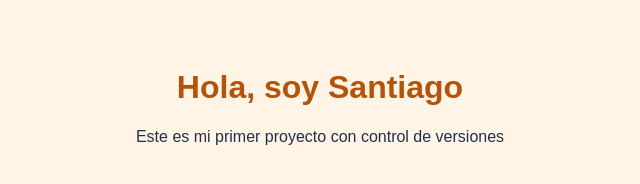
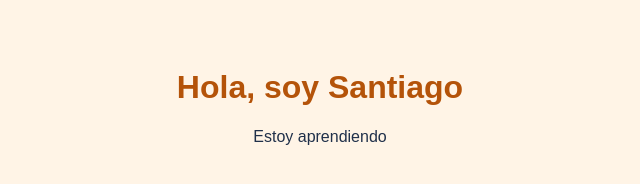
Before and after one commit to Mrlefth/mi-pagina, a plain HTML site: page index.html in a window 1280 px wide. Shown: the whole page, without its empty margins (320-960 px from the left). Drawn offline with Linux system fonts and the light colour scheme.

Commit message:
Mejorar texto de presentacion

```diff
--- a/index.html
+++ b/index.html
@@ -7,6 +7,6 @@
 </head>
 <body>
   <h1>Hola, soy Santiago</h1>
-  <p>Este es mi primer proyecto con control de versiones</p>
+  <p>Estoy aprendiendo</p>
 </body>
 </html>
```
